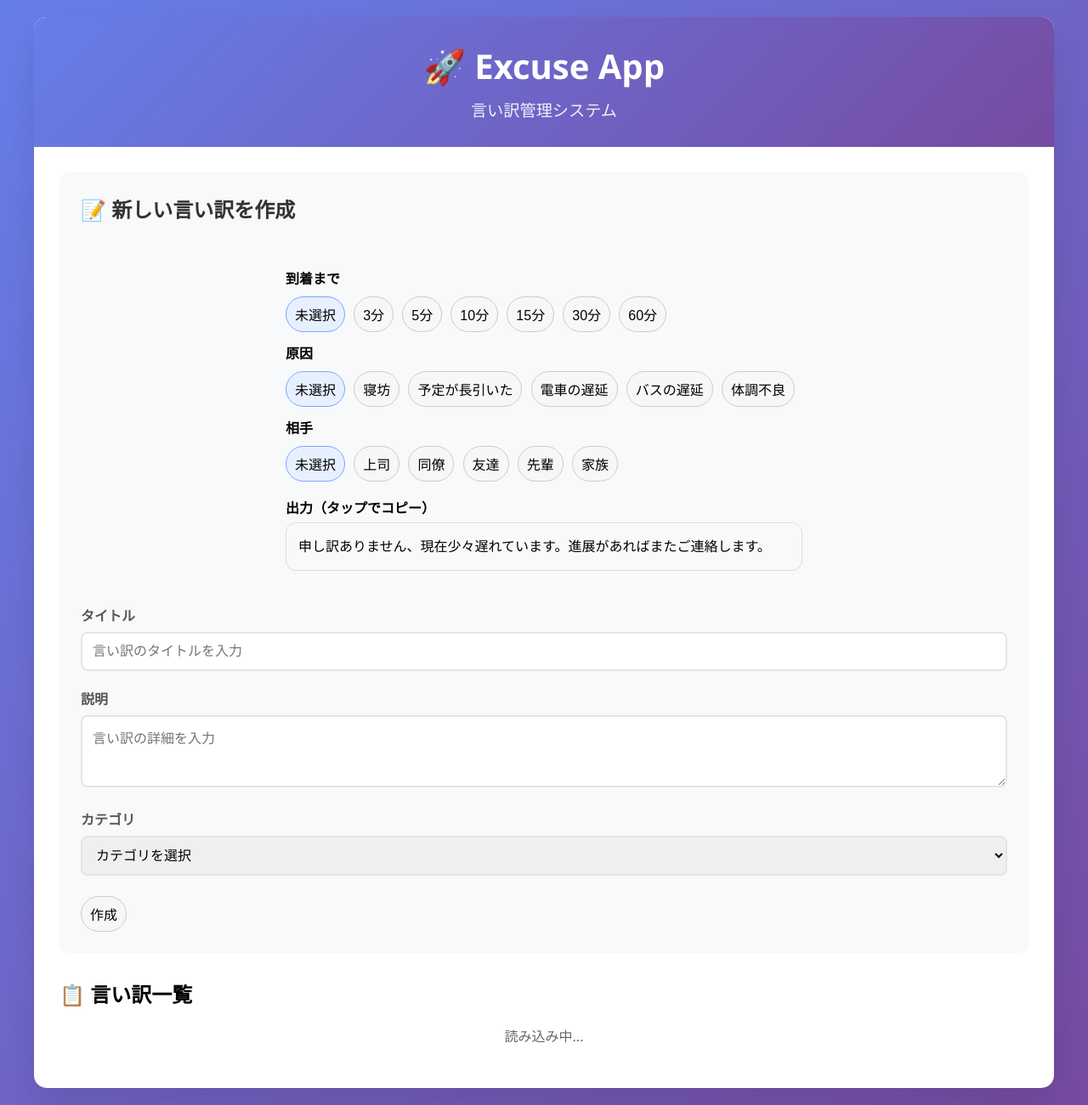
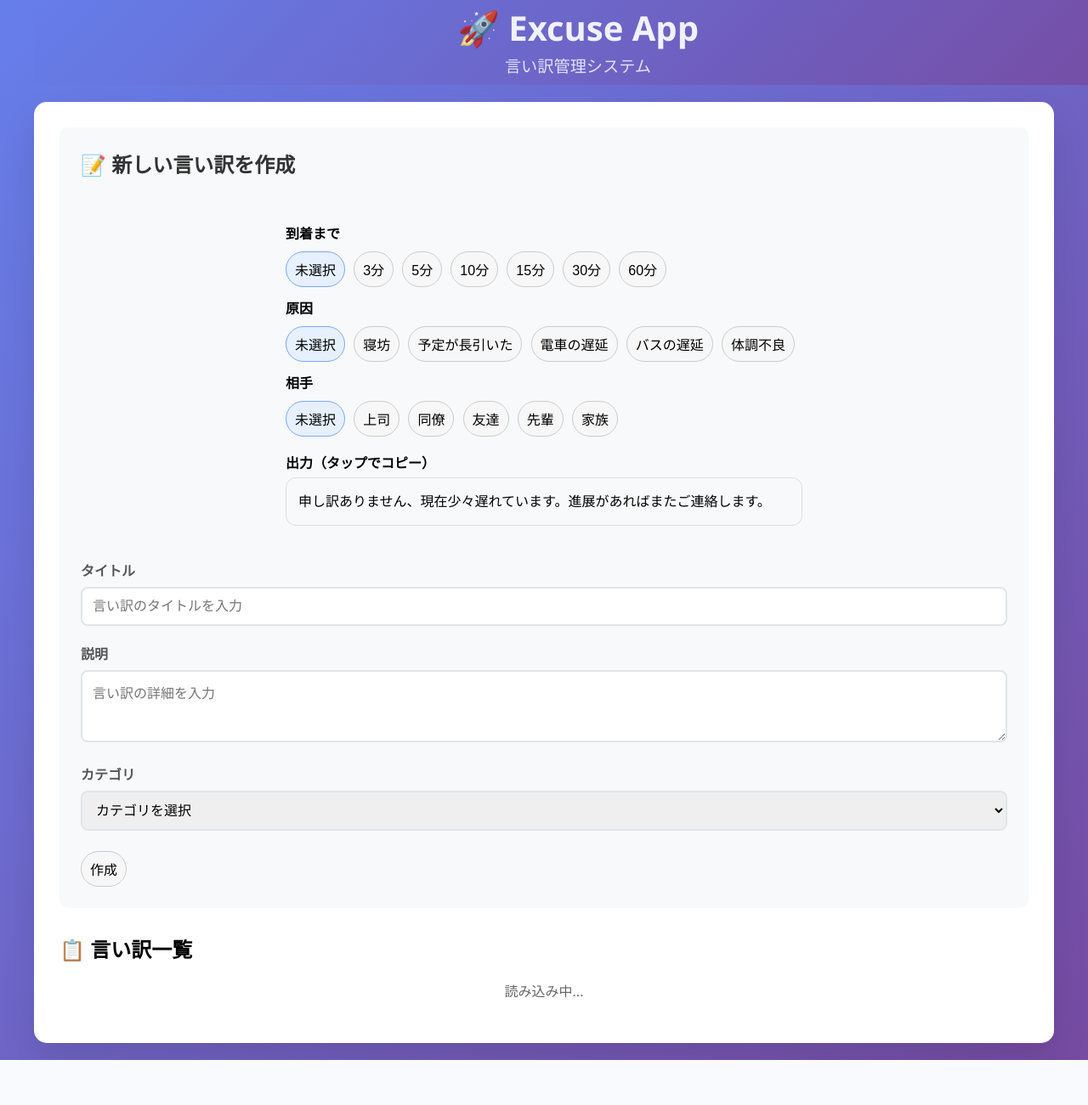
Before and after one commit to 1f10240115/excuse, a Django app: page / in a window 1280 px wide. Shown: the whole page at 85% size. After the commit the page ends 1248 px from the top, so only its background shows below. Run offline with Django 4.2, Linux system fonts and the light colour scheme; data that the repository does not hold is empty.

Commit message:
ヘッダーの固定

```diff
--- a/frontend/excuses/templates/excuses/index.html
+++ b/frontend/excuses/templates/excuses/index.html
@@ -16,6 +16,7 @@
             background: linear-gradient(135deg, #667eea 0%, #764ba2 100%);
             min-height: 100vh;
             padding: 20px;
+            padding-top: 120px;
         }
 
         .container {
@@ -30,13 +31,18 @@
         .header {
             background: linear-gradient(135deg, #667eea 0%, #764ba2 100%);
             color: white;
-            padding: 30px;
+            opacity: 0.9;
+            padding: 5px;
+            width: 100%;
+            height: 100px;;
             text-align: center;
+            position: fixed;
+            top: 0;
         }
 
         .header h1 {
             font-size: 2.5em;
-            margin-bottom: 10px;
+            margin-bottom: 3px;
         }
 
         .header p {
```
